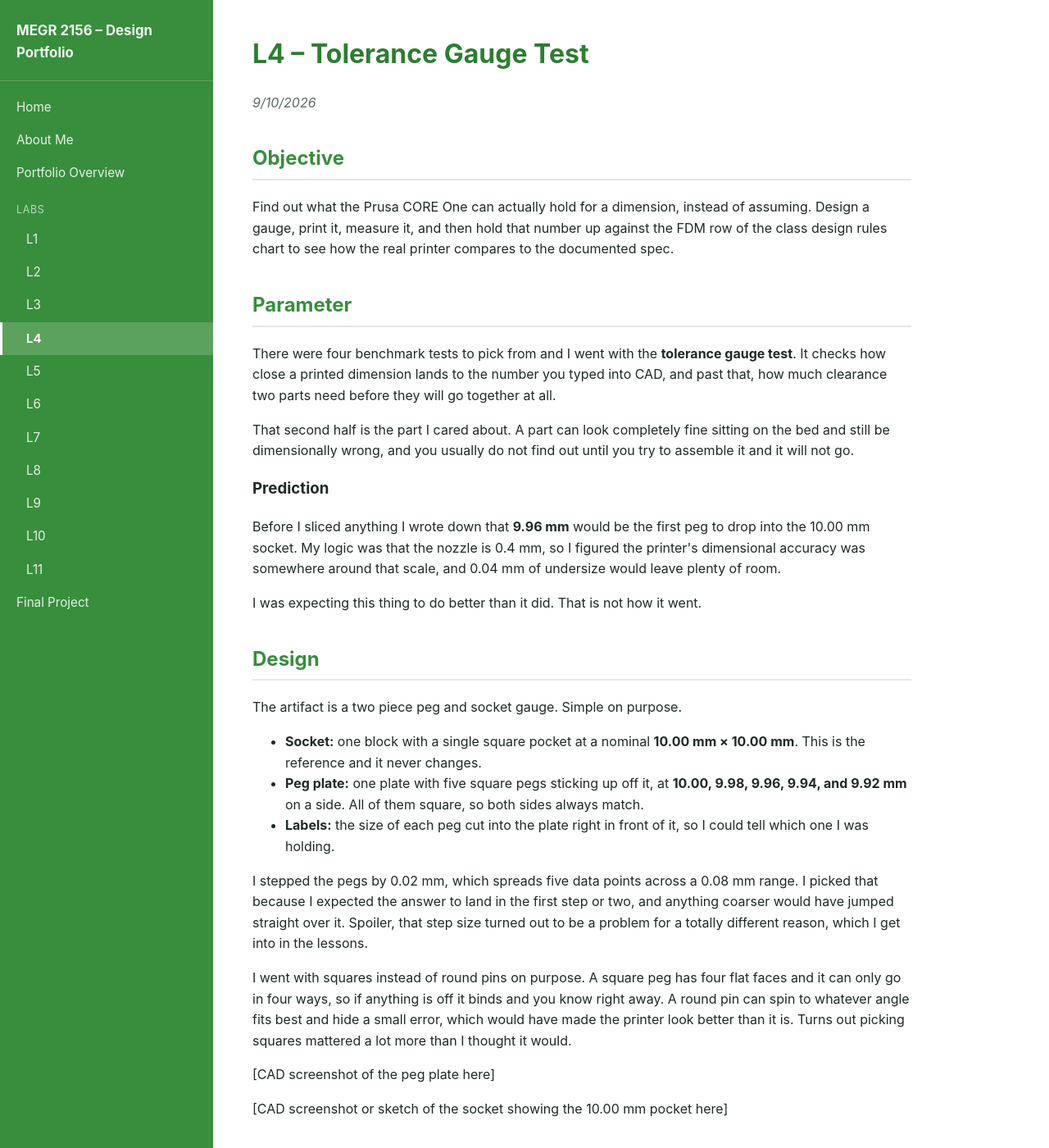
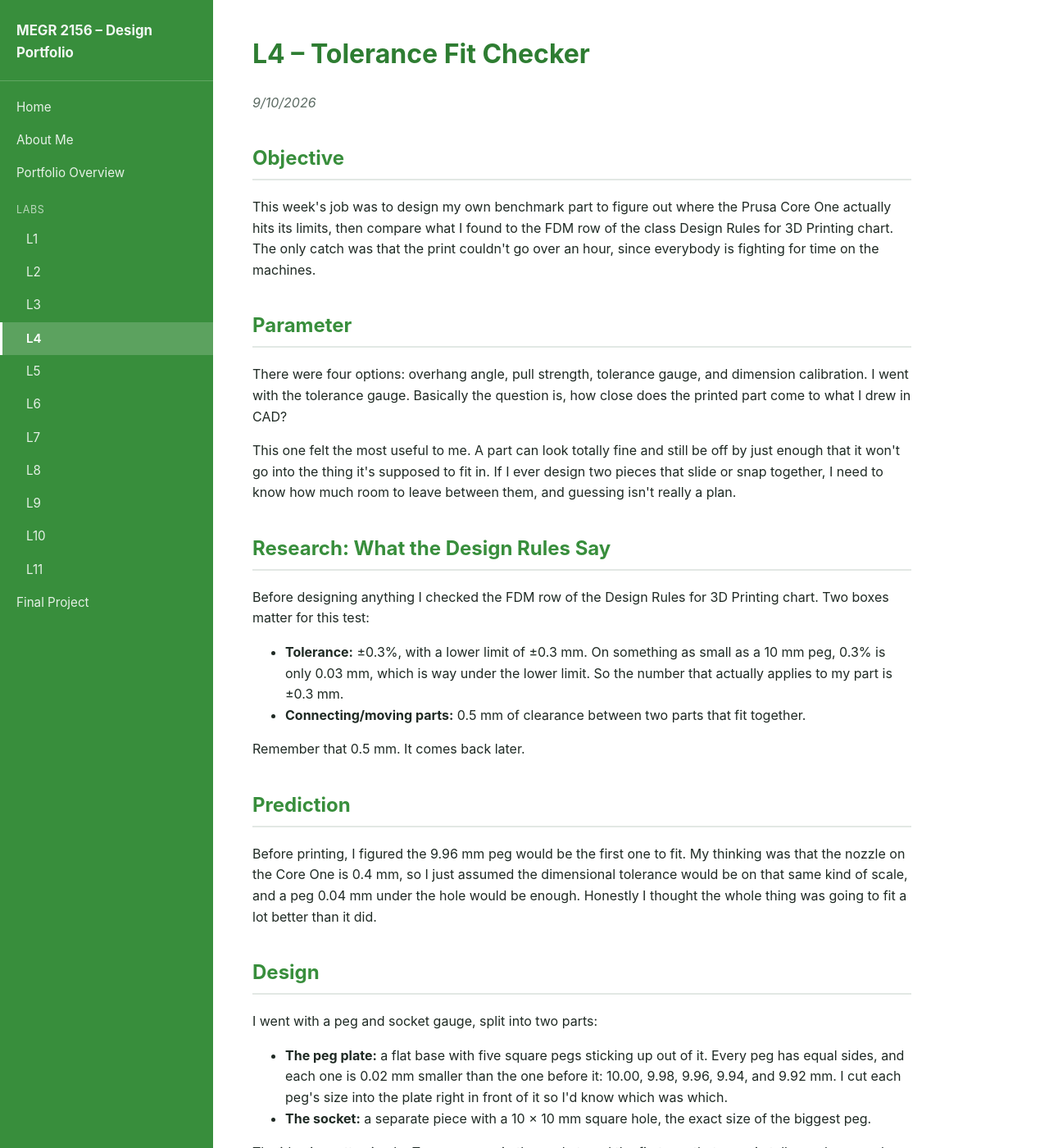
Before and after one commit to juanmasacova/MASACOVA-portfolio, a Jekyll site: the page built from docs/Labs/L04/index.html, in a window 1280 px wide and 1400 px high. Shown: the whole window at 82% size. Built offline with Jekyll 4.4.1, drawn with Linux system fonts in a browser that asks for light colours; some of the changed text lies outside the part shown.

Commit message:
Rewrite L4 tolerance fit checker write-up
Co-Authored-By: Claude Opus 5 <noreply@anthropic.com>

```diff
--- a/docs/Labs/L04/index.html
+++ b/docs/Labs/L04/index.html
@@ -1,153 +1,105 @@
 ---
-title: "L4 – Tolerance Gauge Test"
+title: "L4 – Tolerance Fit Checker"
 ---
-<h1>L4 – Tolerance Gauge Test</h1>
+<h1>L4 – Tolerance Fit Checker</h1>
 
 <p><em>9/10/2026</em></p>
 
 <h2>Objective</h2>
-<p>Find out what the Prusa CORE One can actually hold for a dimension, instead of assuming. Design a gauge, print it, measure it, and then hold that number up against the FDM row of the class design rules chart to see how the real printer compares to the documented spec.</p>
+<p>This week's job was to design my own benchmark part to figure out where the Prusa Core One actually hits its limits, then compare what I found to the FDM row of the class Design Rules for 3D Printing chart. The only catch was that the print couldn't go over an hour, since everybody is fighting for time on the machines.</p>
 
 <h2>Parameter</h2>
-<p>There were four benchmark tests to pick from and I went with the <strong>tolerance gauge test</strong>. It checks how close a printed dimension lands to the number you typed into CAD, and past that, how much clearance two parts need before they will go together at all.</p>
-<p>That second half is the part I cared about. A part can look completely fine sitting on the bed and still be dimensionally wrong, and you usually do not find out until you try to assemble it and it will not go.</p>
+<p>There were four options: overhang angle, pull strength, tolerance gauge, and dimension calibration. I went with the tolerance gauge. Basically the question is, how close does the printed part come to what I drew in CAD?</p>
+<p>This one felt the most useful to me. A part can look totally fine and still be off by just enough that it won't go into the thing it's supposed to fit in. If I ever design two pieces that slide or snap together, I need to know how much room to leave between them, and guessing isn't really a plan.</p>
 
-<h3>Prediction</h3>
-<p>Before I sliced anything I wrote down that <strong>9.96 mm</strong> would be the first peg to drop into the 10.00 mm socket. My logic was that the nozzle is 0.4 mm, so I figured the printer's dimensional accuracy was somewhere around that scale, and 0.04 mm of undersize would leave plenty of room.</p>
-<p>I was expecting this thing to do better than it did. That is not how it went.</p>
+<h2>Research: What the Design Rules Say</h2>
+<p>Before designing anything I checked the FDM row of the Design Rules for 3D Printing chart. Two boxes matter for this test:</p>
+<ul>
+  <li><strong>Tolerance:</strong> &plusmn;0.3%, with a lower limit of &plusmn;0.3 mm. On something as small as a 10 mm peg, 0.3% is only 0.03 mm, which is way under the lower limit. So the number that actually applies to my part is &plusmn;0.3 mm.</li>
+  <li><strong>Connecting/moving parts:</strong> 0.5 mm of clearance between two parts that fit together.</li>
+</ul>
+<p>Remember that 0.5 mm. It comes back later.</p>
+
+<h2>Prediction</h2>
+<p>Before printing, I figured the 9.96 mm peg would be the first one to fit. My thinking was that the nozzle on the Core One is 0.4 mm, so I just assumed the dimensional tolerance would be on that same kind of scale, and a peg 0.04 mm under the hole would be enough. Honestly I thought the whole thing was going to fit a lot better than it did.</p>
 
 <h2>Design</h2>
-<p>The artifact is a two piece peg and socket gauge. Simple on purpose.</p>
+<p>I went with a peg and socket gauge, split into two parts:</p>
 <ul>
-  <li><strong>Socket:</strong> one block with a single square pocket at a nominal <strong>10.00 mm &times; 10.00 mm</strong>. This is the reference and it never changes.</li>
-  <li><strong>Peg plate:</strong> one plate with five square pegs sticking up off it, at <strong>10.00, 9.98, 9.96, 9.94, and 9.92 mm</strong> on a side. All of them square, so both sides always match.</li>
-  <li><strong>Labels:</strong> the size of each peg cut into the plate right in front of it, so I could tell which one I was holding.</li>
+  <li><strong>The peg plate:</strong> a flat base with five square pegs sticking up out of it. Every peg has equal sides, and each one is 0.02 mm smaller than the one before it: 10.00, 9.98, 9.96, 9.94, and 9.92 mm. I cut each peg's size into the plate right in front of it so I'd know which was which.</li>
+  <li><strong>The socket:</strong> a separate piece with a 10 &times; 10 mm square hole, the exact size of the biggest peg.</li>
 </ul>
-<p>I stepped the pegs by 0.02 mm, which spreads five data points across a 0.08 mm range. I picked that because I expected the answer to land in the first step or two, and anything coarser would have jumped straight over it. Spoiler, that step size turned out to be a problem for a totally different reason, which I get into in the lessons.</p>
-<p>I went with squares instead of round pins on purpose. A square peg has four flat faces and it can only go in four ways, so if anything is off it binds and you know right away. A round pin can spin to whatever angle fits best and hide a small error, which would have made the printer look better than it is. Turns out picking squares mattered a lot more than I thought it would.</p>
-
-<p>[CAD screenshot of the peg plate here]</p>
-<p>[CAD screenshot or sketch of the socket showing the 10.00 mm pocket here]</p>
+<p>The idea is pretty simple. Try every peg in the socket, and the first one that goes in tells you how much clearance the printer really needs. The 10 mm peg is exactly the size of the hole, so it's there as the "no way this fits" baseline.</p>
 
 <h2>Preprocessor: PrusaSlicer Settings</h2>
-<p>Printer: Prusa CORE ONE, 0.4 mm nozzle. Material: [material].</p>
+<p>Printer: Prusa CORE One, 0.4 mm nozzle. Material: [to fill in]. Print profile: [to fill in].</p>
 
-<p><strong>Print profile / layer height:</strong> [layer height]</p>
-<p>[screenshot]</p>
-<p>[why this layer height, tied to what the test is measuring]</p>
+<p><strong>Build orientation:</strong> [to fill in]</p>
+<p><strong>Infill:</strong> [to fill in]</p>
+<p><strong>Supports:</strong> [to fill in]</p>
+<p><strong>Scale:</strong> [to fill in]</p>
 
-<p><strong>Infill:</strong> [density and pattern]</p>
-<p>[screenshot]</p>
-<p>[why]</p>
+<p>Sliced result: [filament used, estimated print time]</p>
 
-<p><strong>Perimeters:</strong> [count]</p>
-<p>[screenshot]</p>
-<p>[why]</p>
+<h2>Print</h2>
+<p>I printed this on Thursday, September 10th on Prusa Core One #2 with my lab partner James McAdam. The print took about 40 minutes, so it made it under the one hour limit with room to spare.</p>
 
-<p><strong>Build orientation:</strong> [orientation]</p>
-<p>[screenshot]</p>
-<p>[why]</p>
+<p>[Video Here]</p>
 
-<p><strong>Supports:</strong> [yes or no, and how they were added]</p>
-<p><strong>Scale:</strong> [scale, and why]</p>
-<p><strong>Brim:</strong> [brim setting]</p>
+<p><strong>Mistake:</strong> the numbers I cut into the plate were way too small. They technically printed, but they came out rough and don't look good at all. Looking at the chart afterwards, engraved details on FDM are supposed to be at least 0.6 mm wide and 2 mm high, so that's something I should've checked before slicing.</p>
 
-<p>Sliced result: [filament g / m], estimated cost [cost], estimated print time [time].</p>
-<p>[sliced preview screenshot with the stats panel]</p>
+<h2>Results</h2>
+<p>I measured everything with calipers. They were reading in inches, so I converted it all to millimeters (1 in = 25.4 mm) to keep everything metric. The "room in socket" column is the measured socket hole (10.06 mm) minus the measured peg.</p>
 
-<h2>Print Artifact</h2>
-<p>Printed Thursday, September 10 on Prusa CORE One #2 with my lab partner James McAdam. About 40 minutes on the machine.</p>
-<p>[photo of the printer mid print]</p>
-<p>[Video Here]</p>
-<p>[photo of the finished parts]</p>
+<div class="table-wrap">
+<table>
+  <thead>
+    <tr>
+      <th>Part</th>
+      <th>CAD size</th>
+      <th>Measured</th>
+      <th>Difference</th>
+      <th>% off</th>
+      <th>Room in socket</th>
+      <th>Fits?</th>
+    </tr>
+  </thead>
+  <tbody>
+    <tr><td>Peg 1</td><td>10.00 mm</td><td>10.11 mm</td><td>+0.11 mm</td><td>+1.1%</td><td>&minus;0.05 mm</td><td>No</td></tr>
+    <tr><td>Peg 2</td><td>9.98 mm</td><td>10.06 mm</td><td>+0.08 mm</td><td>+0.8%</td><td>0.00 mm</td><td>No</td></tr>
+    <tr><td>Peg 3</td><td>9.96 mm</td><td>10.01 mm</td><td>+0.05 mm</td><td>+0.5%</td><td>+0.05 mm</td><td>No</td></tr>
+    <tr><td>Peg 4</td><td>9.94 mm</td><td>9.93 mm</td><td>&minus;0.01 mm</td><td>&minus;0.1%</td><td>+0.13 mm</td><td>No</td></tr>
+    <tr><td>Peg 5</td><td>9.92 mm</td><td>9.91 mm</td><td>&minus;0.01 mm</td><td>&minus;0.1%</td><td>+0.15 mm</td><td>Yes (super tight)</td></tr>
+    <tr><td>Socket hole</td><td>10.00 mm</td><td>10.06 mm</td><td>+0.06 mm</td><td>+0.6%</td><td>&nbsp;</td><td>&nbsp;</td></tr>
+  </tbody>
+</table>
+</div>
 
-<h2>Results: The Fit Test</h2>
-<p>First thing I did off the bed was run every peg at the socket, biggest to smallest.</p>
+<p>Only the 9.92 mm peg went in, and it went in so tight that I can't get it back out. It's pretty much a press fit now. So the smallest designed gap that worked was 0.08 mm total, which is 0.04 mm per side, and even that was too tight for anything that's supposed to come apart.</p>
 
-<table>
-  <tr><th>Peg (CAD)</th><th>Result</th></tr>
-  <tr><td>10.00 mm</td><td>Would not enter</td></tr>
-  <tr><td>9.98 mm</td><td>Would not enter</td></tr>
-  <tr><td>9.96 mm</td><td>Would not enter</td></tr>
-  <tr><td>9.94 mm</td><td>Would not enter</td></tr>
-  <tr><td>9.92 mm</td><td>Entered, extremely tight</td></tr>
-</table>
-
-<p>Only <strong>9.92</strong> went in. It went in so tight that I still have not gotten it back out. It is a permanent press fit now, which is funny but also not what I was going for.</p>
-<p>[photo of the 9.92 peg stuck in the socket]</p>
-<p>[photo of a rejected peg sitting on top of the socket, not going in]</p>
-
-<h2>Results: The Caliper Measurements</h2>
-<p>My caliper was reading in inches, so everything below is converted to mm at 25.4 mm per inch. Nominal is what I drew in CAD.</p>
-
-<table>
-  <tr><th>Feature</th><th>Nominal</th><th>Measured (in)</th><th>Measured (mm)</th><th>Deviation</th></tr>
-  <tr><td>Socket pocket</td><td>10.00 mm</td><td>0.396</td><td>10.058</td><td>+0.058 mm</td></tr>
-  <tr><td>Peg 1</td><td>10.00 mm</td><td>0.398</td><td>10.109</td><td>+0.109 mm</td></tr>
-  <tr><td>Peg 2</td><td>9.98 mm</td><td>0.396</td><td>10.058</td><td>+0.078 mm</td></tr>
-  <tr><td>Peg 3</td><td>9.96 mm</td><td>0.394</td><td>10.008</td><td>+0.048 mm</td></tr>
-  <tr><td>Peg 4</td><td>9.94 mm</td><td>0.391</td><td>9.931</td><td>-0.009 mm</td></tr>
-  <tr><td>Peg 5</td><td>9.92 mm</td><td>0.390</td><td>9.906</td><td>-0.014 mm</td></tr>
-</table>
-
-<p>[caliper photos if I have them]</p>
-
-<p>Biggest miss is the 10.00 peg at <strong>+0.109 mm</strong> oversize. Everything drifts down from there and the last two pegs actually came out slightly under. The socket pocket printed <strong>0.058 mm oversize</strong>, which surprised me, because holes in FDM usually come out small, not big.</p>
-
-<h2>The Part That Did Not Add Up</h2>
-<p>Here is where it got interesting. I subtracted each peg from the socket to see how much room there should have been.</p>
-
-<table>
-  <tr><th>Peg</th><th>Measured</th><th>Clearance vs. 10.058 socket</th><th>Should it fit?</th><th>Did it?</th></tr>
-  <tr><td>10.00</td><td>10.109</td><td>-0.051 mm</td><td>No, it is bigger than the hole</td><td>No</td></tr>
-  <tr><td>9.98</td><td>10.058</td><td>0.000 mm</td><td>No, exactly the same size</td><td>No</td></tr>
-  <tr><td>9.96</td><td>10.008</td><td>+0.050 mm</td><td>Yes</td><td><strong>No</strong></td></tr>
-  <tr><td>9.94</td><td>9.931</td><td>+0.127 mm</td><td>Yes</td><td><strong>No</strong></td></tr>
-  <tr><td>9.92</td><td>9.906</td><td>+0.152 mm</td><td>Yes</td><td>Yes, barely</td></tr>
-</table>
-
-<p>The first two make sense. The 10.00 peg is physically fatter than the hole and the 9.98 is exactly the same size as the hole, so neither one was ever going in.</p>
-<p>But the 9.96 and the 9.94 both measured smaller than the socket, one of them by 0.127 mm, and they still would not go. By the caliper those two should have dropped right in. So whatever was stopping them was not showing up in my measurement.</p>
-
-<h3>It was the corners</h3>
-<p>When I looked at the pegs closely there is visible bulging at the four corners. The flats are fine, the corners are fat. And a caliper laid across two flat faces will never see that, because it is measuring the skinniest part of the peg and completely ignoring the part that is actually doing the binding.</p>
-<p>A square peg in a square hole jams at the corners before it jams anywhere else, so the corners are the only dimension that really mattered here and they are the one dimension I did not measure.</p>
-<p>There are two things stacking up:</p>
-<ol>
-  <li><strong>The peg corners bulge outward.</strong> Where the nozzle turns a 90 degree corner it slows down and the plastic piles up a little, so the corner ends up with more material on it than the straight sections.</li>
-  <li><strong>The socket corners are rounded inward.</strong> This one is just physics. A 0.4 mm round nozzle cannot cut a sharp inside corner. The best it can do is leave a radius of about 0.2 mm in each corner of that pocket, so the pocket is not really a square, it is a square with four rounded corners.</li>
-</ol>
-<p>That second one is worth doing the math on. If a square pocket has a 0.2 mm radius in each corner, a peg with sharp corners has to shrink by about <strong>0.117 mm</strong> across the flats before its corners clear that radius. That number lands right between my 9.94 peg, which had 0.127 mm of clearance and did not fit, and my 9.92 peg, which had 0.152 mm and barely did.</p>
-<p>So the corner geometry pretty much accounts for the entire gap between what the caliper predicted and what actually happened. The printer was not as far off as the fit test made it look. My part geometry was just fighting the process.</p>
-
-<h2>Comparison to the FDM Design Rules</h2>
-<p>The Protolabs chart lists FDM tolerance as <strong>&plusmn;0.3% with a lower limit of &plusmn;0.3 mm</strong>. On a 10 mm feature, 0.3% is only 0.03 mm, which is under the 0.3 mm floor, so the number that actually applies to my part is <strong>&plusmn;0.3 mm</strong>.</p>
-<p>My worst measured deviation was <strong>0.109 mm</strong>. That is about a third of the documented limit, so on the number that governs, the CORE One <strong>beat the spec</strong> and it was not close.</p>
-<p>Run it as a percentage and it flips. 0.109 mm on a 10 mm feature is <strong>1.09%</strong>, which is more than three times the 0.3% figure. The chart says take whichever of the two is larger, so the printer still passes, but it is worth noticing that the percentage half of that spec is written for parts way bigger than a 10 mm cube. At this size the absolute floor is doing all the work and the percentage is basically meaningless.</p>
-<p>The other row that matters here is <strong>connecting / moving parts</strong>, which lists <strong>0.5 mm</strong> of recommended clearance for FDM. My tightest actual clearance was 0.152 mm and that one is welded in place permanently. So I never even got into the range the chart recommends, and the part that did assemble is exactly the failure the 0.5 mm number exists to prevent. If I had designed a real assembly off my own gauge result instead of off the chart, I would have built something that goes together one time and never comes apart.</p>
+<p><strong>So why didn't 9.96 and 9.94 fit?</strong></p>
+<p>This part confused me at first. The first two pegs make sense, one is bigger than the hole and the other is the same size. But on paper the 9.96 peg had 0.05 mm of room and the 9.94 peg had 0.13 mm, and neither of them would go in.</p>
+<p>My best guess is the corners. Looking closely, there's some bulging at the corners of the pegs and inside the socket. When the nozzle goes around a sharp corner it has to slow down and change direction, and a little extra plastic gets pushed out right there. Calipers measure flat side to flat side, so they completely miss those bumps. The peg corners bulge out and the socket corners bulge in, so the two squares end up hitting each other at the corners even when the flat sides have plenty of room.</p>
 
 <h2>Lessons Learned</h2>
+<p><strong>Was it different from what I thought?</strong> Yep. I guessed 9.96 would fit and it wasn't even close. It took going all the way down to 9.92 before anything went in, and that one barely did.</p>
 
-<p><strong>1. Nozzle diameter is not a tolerance number.</strong> This is the one that killed my prediction. I assumed 0.4 mm of nozzle meant something about accuracy. It does not. Nozzle diameter is a resolution number, it tells you the thinnest line the machine can put down. It says nothing about how close the finished dimension lands to what you drew. Mixing those two up is how you design a press fit you cannot assemble, which is more or less what I did.</p>
+<p><strong>How does it compare to the design rules?</strong> For dimensional accuracy the Core One actually did fine. The worst peg was off by 0.11 mm, which is well inside the &plusmn;0.3 mm the chart gives for FDM. If you only look at percentages, three of the pegs were over 0.3%, but that's exactly why the chart has the &plusmn;0.3 mm lower limit, since percentages get tiny on small parts. So for accuracy, the printer met the spec.</p>
+<p>Where I fell short was clearance. The chart says 0.5 mm between connecting parts, and my biggest designed gap was 0.08 mm. I basically built my whole test inside the range the chart already said wouldn't work, and my results agreed with the chart.</p>
 
-<p><strong>2. Measure the dimension that actually controls the fit.</strong> I measured across the flats because that is the obvious thing to put a caliper on. But a square peg binds at the corners, so the flats were never the controlling dimension. That is why my numbers said two pegs should fit and reality said no. Next time I measure corner to corner across the diagonal, or I put pins in the socket corners, or I just do not use a sharp square peg in the first place.</p>
+<p><strong>Things I'd change next time:</strong></p>
+<ol>
+  <li><strong>Way bigger clearance range.</strong> My gaps went from 0 to 0.08 mm. Next time I'd go from something like 0.1 mm up to 0.5 mm, so I can actually find where it switches from press fit to slip fit instead of only catching the super tight end.</li>
+  <li><strong>Bigger steps between pegs.</strong> My calipers read to 0.001 in, which is about 0.025 mm, and my pegs only changed by 0.02 mm each. So the differences between pegs were right at the edge of what I could even measure, which is probably why the measured sizes don't step down evenly.</li>
+  <li><strong>Get rid of the sharp corners.</strong> Square pegs are extra sensitive to corner bulging. Round pegs, or squares with small fillets or chamfers on the vertical edges, would take the corners out of the picture so I'm testing the actual fit and not the corner bumps.</li>
+  <li><strong>Bigger numbers.</strong> Check any engraved text against the 0.6 mm wide and 2 mm high minimum from the chart so the labels actually come out readable.</li>
+  <li><strong>Nozzle size isn't tolerance.</strong> My prediction was based on the 0.4 mm nozzle, but the nozzle diameter really just sets how wide each line is. It doesn't tell you how close the printer lands to a dimension. Stuff like corner bulging and how the plastic squishes out matters more.</li>
+  <li><strong>Plan for getting the part back out.</strong> My 9.92 peg is now stuck in the socket for good. A little tab to grab, or a hole in the bottom of the socket to push it out, would've saved it.</li>
+</ol>
 
-<p><strong>3. Square peg in a square hole is a bad fit geometry for FDM, and there is a standard fix.</strong> Machinists ran into this on end mills a long time ago and solved it with corner relief, little extra cuts at each inside corner so a sharp corner has somewhere to go. Same idea works here. Either put a chamfer or radius on the peg corners so they stop fighting the pocket radius, or cut relief into the socket corners. If I redid this I would relieve the corners and the whole test would be measuring the printer instead of measuring corner geometry.</p>
-
-<p><strong>4. My caliper could not resolve my own design steps.</strong> It reads to 0.001 in, which is 0.0254 mm. I designed the pegs 0.02 mm apart. So my increments were smaller than one tick on the tool I was checking them with, which means I could not have told two neighboring pegs apart even if they printed perfectly. I should have flipped the caliper into mm, and I should have used a step size my instrument could actually see, something like 0.05 mm.</p>
-
-<p><strong>5. The error is not a constant offset, so you cannot just fudge it in CAD.</strong> I commanded a 0.08 mm spread across the five pegs and got a 0.203 mm spread back, about two and a half times what I asked for. If the printer were just running fat by a fixed amount, every deviation would be the same number and it is not, it walks from +0.109 down to -0.014. That says the slicer is quantizing something, probably shuffling perimeter widths as the target size crosses a threshold. Which means you cannot fix this by subtracting one magic number in CAD, you have to test at the size you care about.</p>
-
-<p><strong>6. My labels were too small and the chart already told me so.</strong> The size numbers I cut into the base came out mushy and hard to read. The design rules chart lists FDM engraved detail at <strong>0.6 mm wide and 2 mm high</strong> and mine were under that. Annoying part is I had the chart the entire time and still eyeballed the text size. Next time I pull the feature size straight off the chart before cutting anything, and I move the labels onto the top face where they are not competing with the perimeter walls for room.</p>
-
-<p><strong>What I would change:</strong> relieve the corners, go to 0.05 mm steps, start the sweep around 9.90 instead of 10.00 since a 10.00 peg in a 10.00 socket was never going to work, measure everything in mm before doing any fit testing, and size the labels off the chart.</p>
-
-<p><strong>Actual time:</strong> about 40 minutes of print time, roughly 3 hours for the whole lab start to finish.</p>
+<p>The print itself took about 40 minutes, and the whole lab took about 3 hours start to finish.</p>
 
 <h2>Resources</h2>
-<p>Protolabs, <em>Design Rules for 3D Printing</em> (class handout PDF). Used for the FDM row: tolerance &plusmn;0.3% with a &plusmn;0.3 mm lower limit, connecting and moving parts clearance 0.5 mm, and engraved detail 0.6 mm wide by 2 mm high.</p>
-<p><a href="https://help.prusa3d.com/article/layers-and-perimeters_1748">Prusa Knowledge Base, Layers and perimeters</a></p>
-<p><a href="https://www.printables.com/model/31843">Tolerance gauge test, Printables #31843</a></p>
+<p>Protolabs, <em>Design Rules for 3D Printing</em> (class PDF)</p>
 
 <h2>Download</h2>
-<p>Design file: [STL or 3MF here]</p>
```
